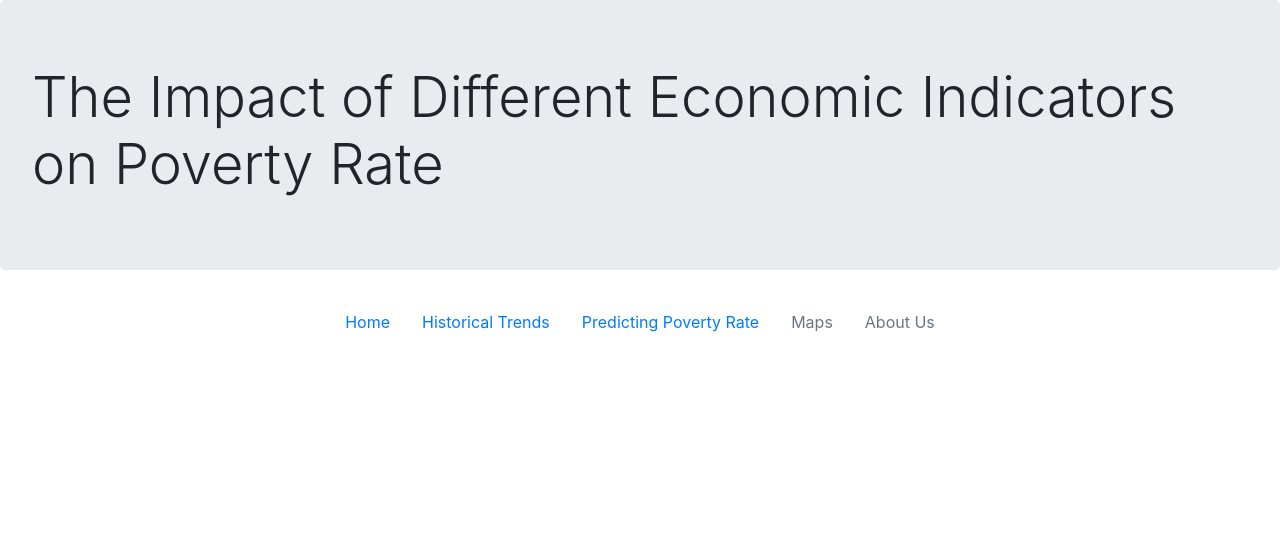
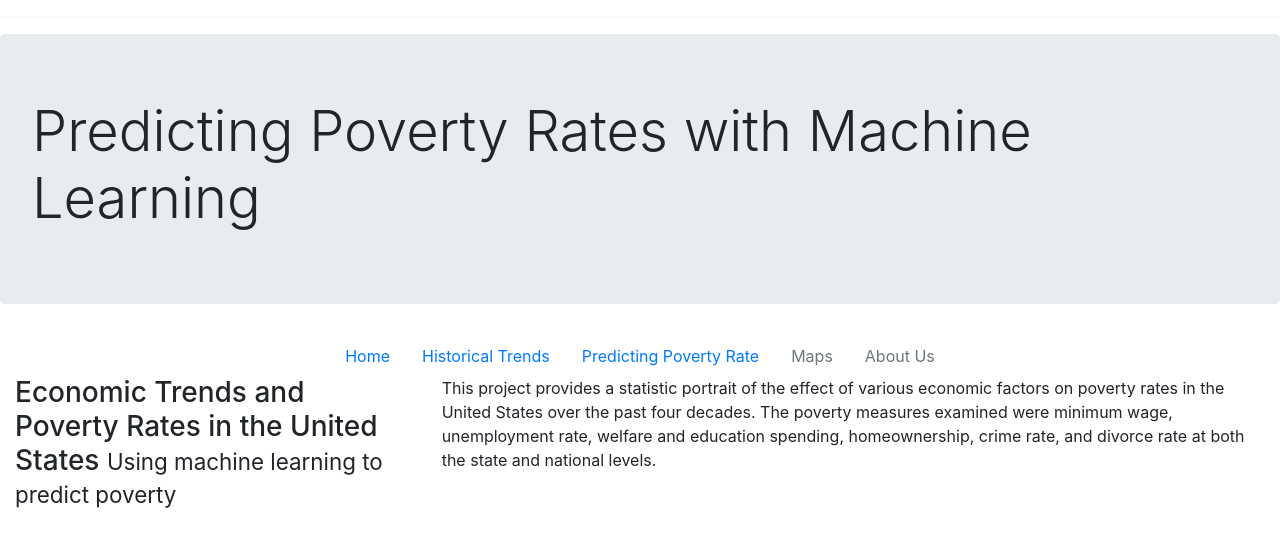
Before and after one commit to taytaka/Poverty_and_Minimum_Wage, a Flask app: page / in a window 1280 px wide. Shown: the top 547 px of the page. Run offline with Flask 2, Linux system fonts and the light colour scheme; some libraries are stand-ins or nearby versions.

Commit message:
Added updated html file

```diff
--- a/Visualtizations/webpage/templates/index1.html
+++ b/Visualtizations/webpage/templates/index1.html
@@ -14,10 +14,13 @@
 </head>
 
 <body>
-    <div class="jumbotron">
-        <h1 class="display-4">The Impact of Different Economic Indicators on Poverty Rate
-        </h1>
-    </div>
+  <nav></nav>
+  <hr style="border: 1px solid #F8F8FF;">
+  <div class="jumbotron">
+    <h1 class="display-4">Predicting Poverty Rates with Machine
+  Learning</h1>
+  </div>
+
     <ul class="nav justify-content-center">
         <li class="nav-item">
           <a class="nav-link active" href="/">Home</a>
@@ -35,5 +38,20 @@
             <a class="nav-link disabled" href="about">About Us</a>
           </li>
       </ul>
+      <div class="container-fluid">
+        <div class="row">
+          <div class="col-md-4 article-title">
+            <h3>Economic Trends and Poverty Rates in the United States
+      <small>Using machine learning to predict poverty</small></h3>
+          </div>
+          <div class="col-md-8">
+            <p>
+              This project provides a statistic portrait of the effect
+              of various economic factors on poverty rates in the United
+              States over the past four decades. The poverty measures examined
+              were minimum wage, unemployment rate, welfare and education
+              spending, homeownership, crime rate, and divorce rate at
+              both the state and national levels.
+   <script src="https://cdnjs.cloudflare.com/ajax/libs/d3/4.11.0/d3.js"></script>
 </body>
 </html>
```
